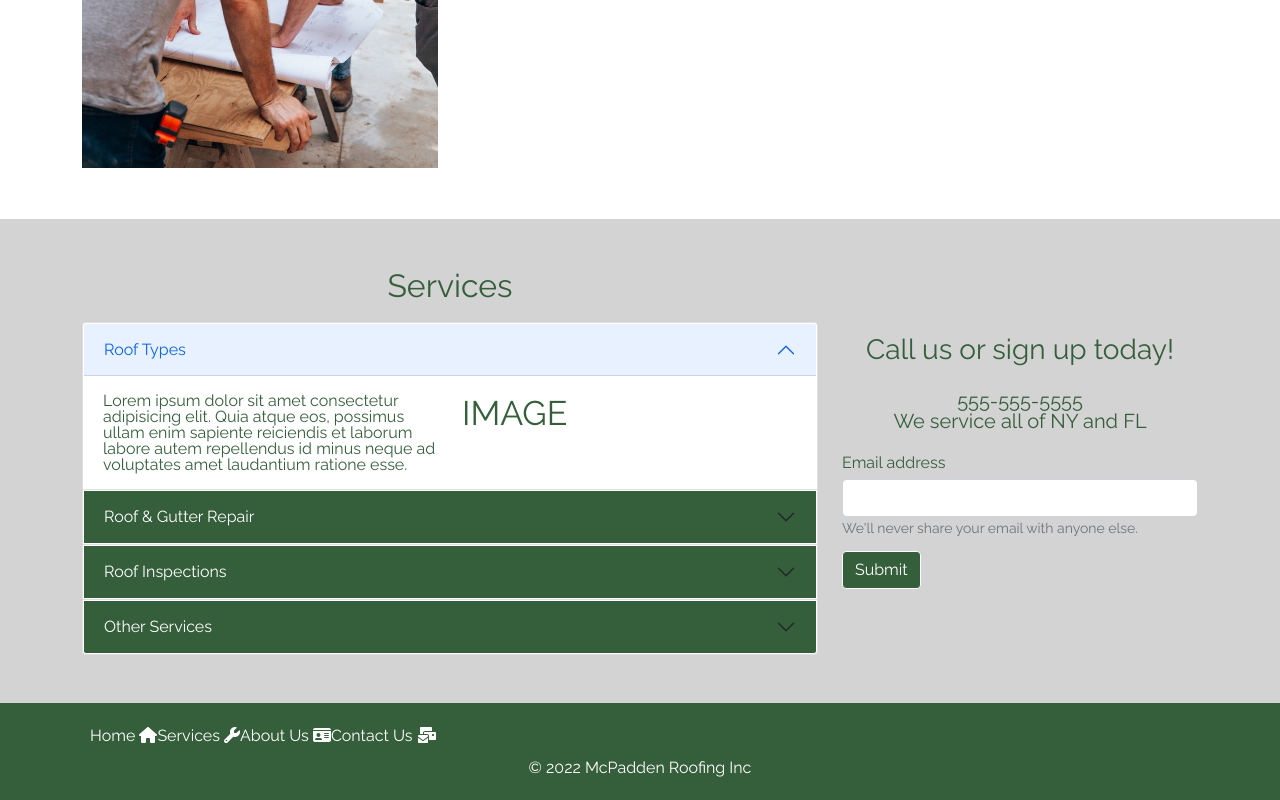
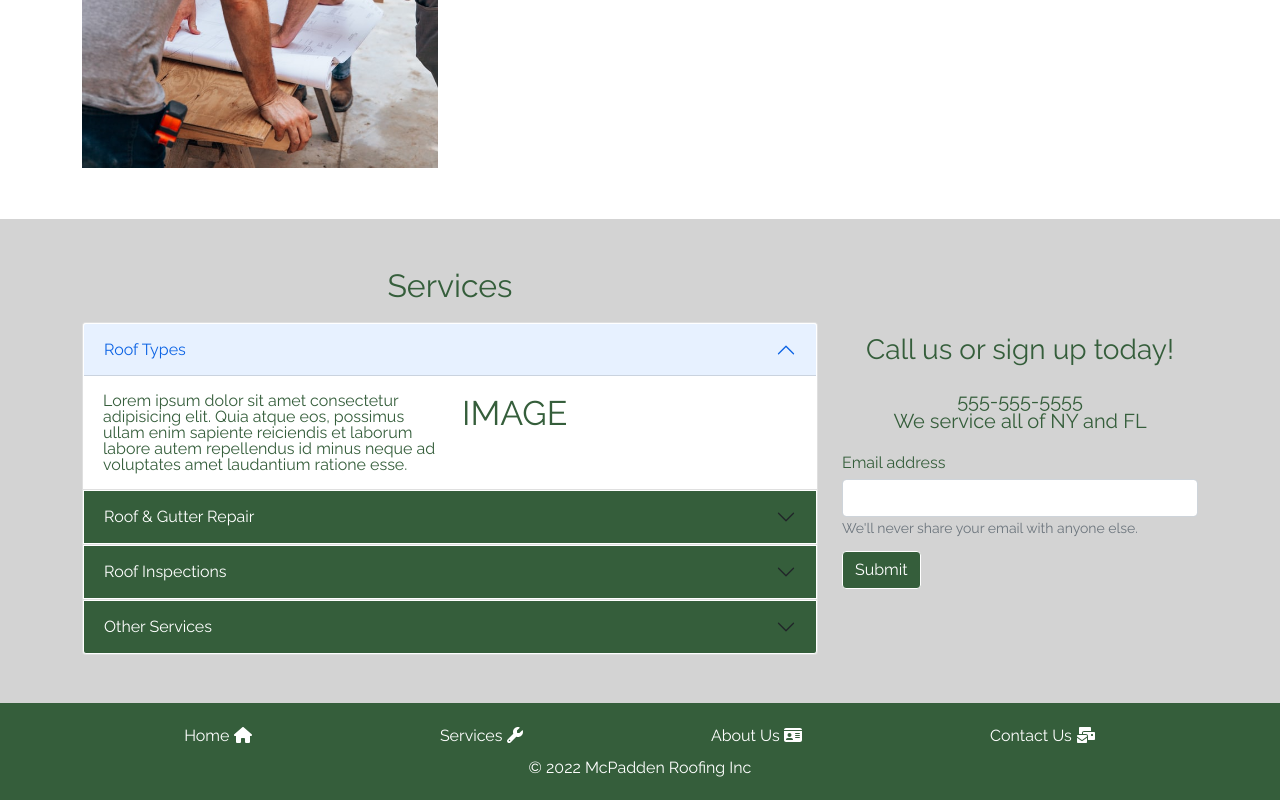
Before and after one commit to tmcfadden7/mcpadden-roofing-react-app, a React (Create React App) app: page / in a window 1280 px wide. Shown: the part 1362-2162 px from the top of the page. Built offline with nearby package versions, Linux system fonts and the light colour scheme.

Commit message:
add bootstrap flex spacing classes to footer

```diff
--- a/src/components/Footer.js
+++ b/src/components/Footer.js
@@ -12,7 +12,7 @@
 			<footer className='footer-container p-3'>
 				<div className='container'>
 					<nav className='p-2'>
-						<ul className='d-flex'>
+						<ul className='d-flex justify-content-around align-items-center'>
 							<li>
 								<a href='#home'>
 									Home <FontAwesomeIcon icon={faHome} />
```
